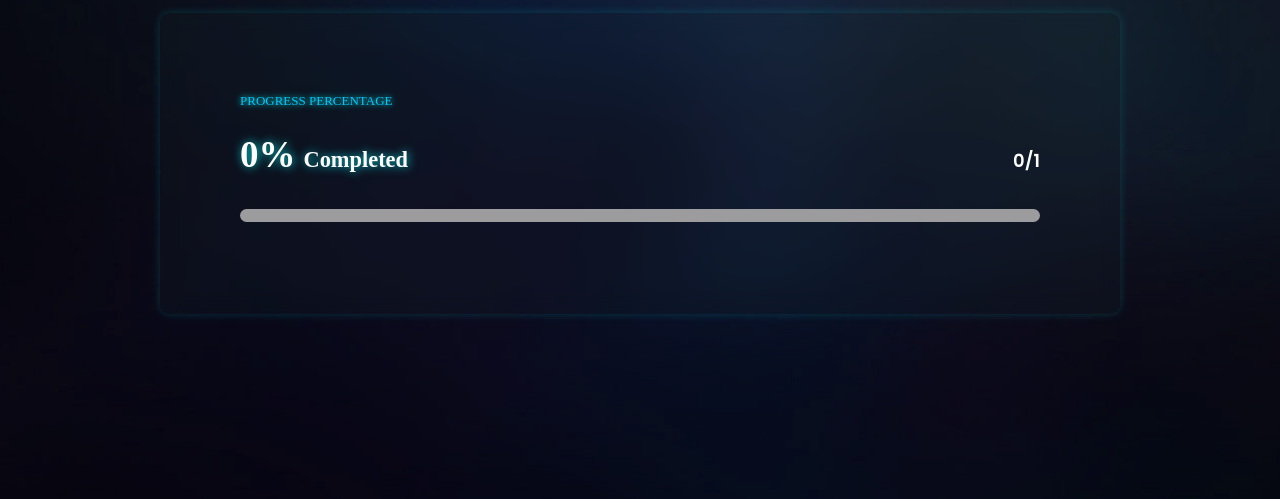
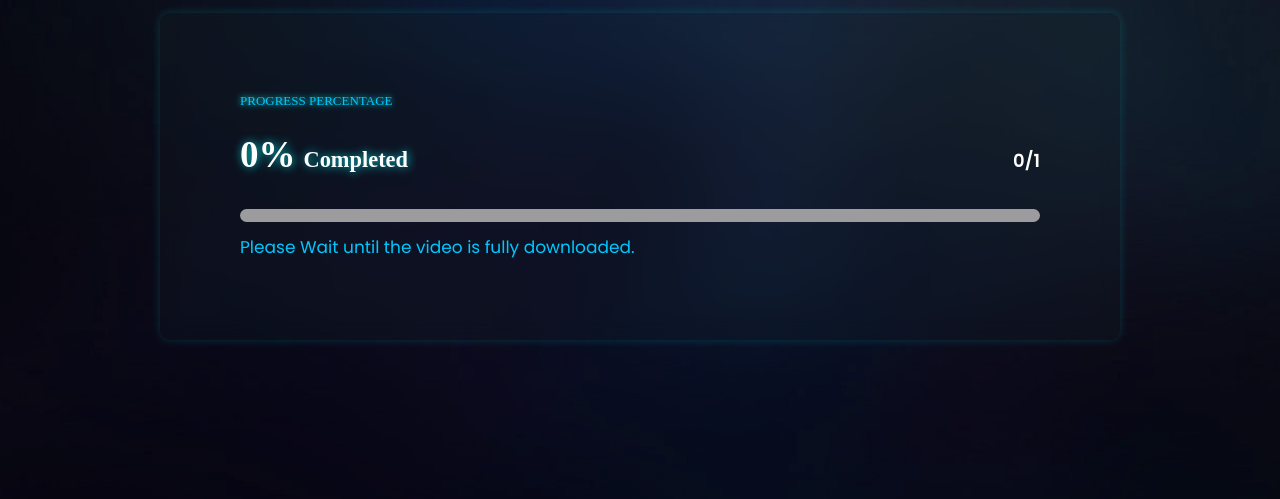
Before and after one commit to ELhadratiOth/Youtube-video-Downloader, a Flask app: template templates/loadingp.html in a window 1280 px wide. Shown: the part 513-1012 px from the top of the page. Run offline with Flask 3, Linux system fonts and the light colour scheme; the template is opened without the code that fills it: most values are stand-ins (such as "Sample title", 1, 10 or a date in 2020); grey boxes marked "Sample" are stand-in pictures; some libraries are stand-ins or nearby versions.

Commit message:
last modifications

```diff
--- a/templates/loadingp.html
+++ b/templates/loadingp.html
@@ -57,6 +57,7 @@
             <div class="bar" id="outer-bar" >
                 <span class="loader" id="progress-bar" style="width: 0%;" ></span>
             </div>
+            <p class="waiting-download">Please Wait until the video is fully downloaded.</p>
         </div>
     </div>
     <div class="confirm-div" >
@@ -102,6 +103,8 @@
                         document.querySelector('.allow-click2').setAttribute('href', '#contactUs');
                         document.querySelector('.allow-switch-click0').style.cursor = 'pointer';
                         document.querySelector('.allow-switch-click0').setAttribute('href', '/switch');
+                        document.querySelector('.waiting-download').style = 'display : none;'
+
                     clearInterval(intervalId);
                 }
 
```
